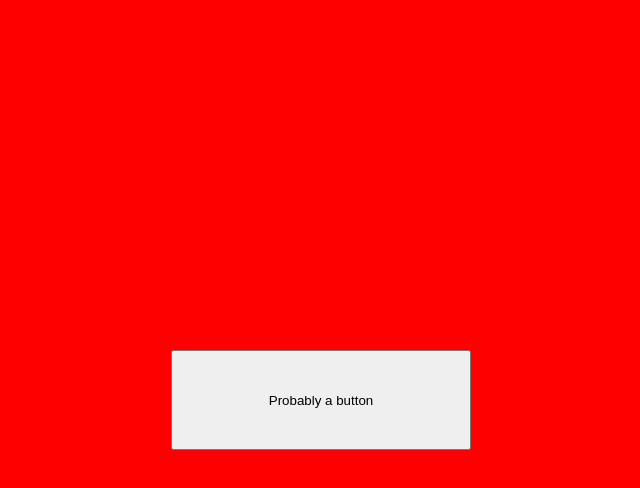
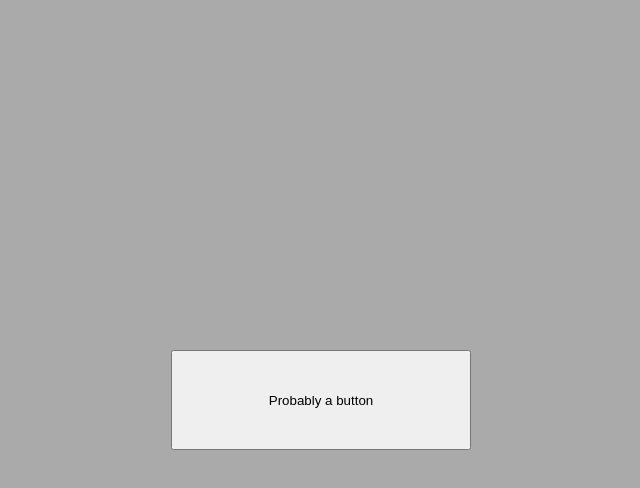
Before and after one commit to AJayIce/CITlab3b, a plain HTML site: page index.html in a window 1280 px wide. Both pictures are taken after a click on the button "Probably a button". Shown: the whole page, without its empty margins (319-959 px from the left). Drawn offline with Linux system fonts and the light colour scheme.

Commit message:
Made button change background color

```diff
--- a/index.html
+++ b/index.html
@@ -29,5 +29,14 @@
         <div id = 'red'>
             <button id = 'button'>Probably a button</button>
         </div>
+
+        <script>
+            var myBut = document.getElementById('button');
+            var disp = document.getElementById('red');
+
+            myBut.onclick = function(){
+                disp.style.backgroundColor = "#AAA";
+            }
+        </script>
     </body>
 </html>
```
